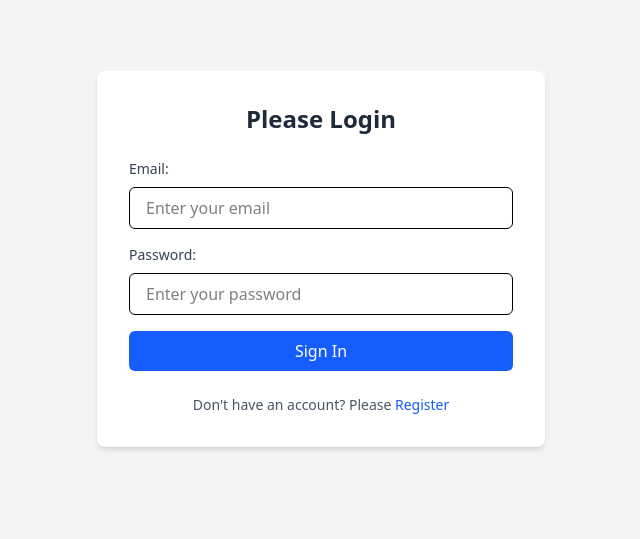
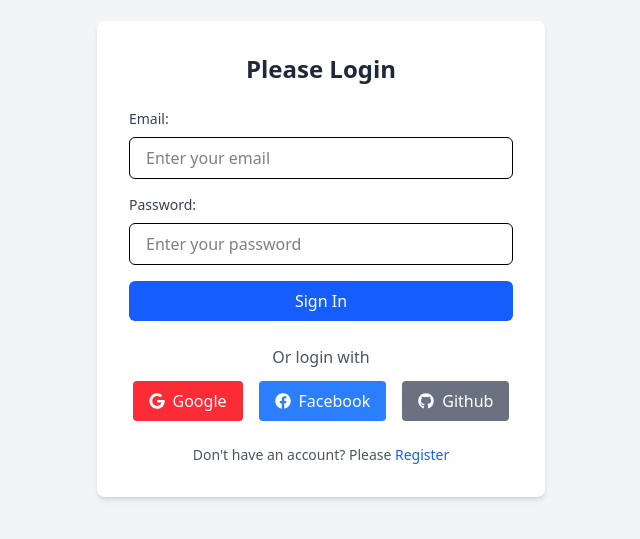
Before and after one commit to Sourov-Chandra/firebase_Auth_Email-Password, a React app: page /login in a window 1280 px wide. Shown: the part 141-680 px from the top of the page, without its empty margins (319-959 px from the left). Built offline with nearby package versions, Linux system fonts and the light colour scheme; the HTML template or start-up script is replaced by a standard one.

Commit message:
redesign the login and register file for adding social form

```diff
--- a/src/components/Login.jsx
+++ b/src/components/Login.jsx
@@ -1,11 +1,12 @@
 import { getAuth, signInWithEmailAndPassword } from 'firebase/auth';
 import React, { useState } from 'react'
 import { Link, useNavigate } from 'react-router';
+import { FaFacebook, FaGithub, FaGoogle } from "react-icons/fa";
 
 const Login = () => {
     const [email, setEmail] = useState("");
     const [password, setPassword] = useState("");
-    const navigate = useNavigate("")
+    const navigate = useNavigate()
     const [error, setError] = useState("")
 
     const auth = getAuth();
@@ -38,6 +39,7 @@ const Login = () => {
           Please Login
         </h1>
 
+        {/* Login Form */}
         <form action="" onSubmit={handleLogin} className="space-y-4">
           <div>
             <label className=" block mb-2 text-sm font-medium text-gray-700">
@@ -70,9 +72,7 @@ const Login = () => {
             />
           </div>
 
-          {error && (
-            <p className='text-sm italic text-red-500'>{error}</p>
-          )}
+          {error && <p className="text-sm italic text-red-500">{error}</p>}
 
           <button
             type="submit"
@@ -81,6 +81,28 @@ const Login = () => {
             Sign In
           </button>
         </form>
+
+        {/* Social Login */}
+                    <div className=" text-center space-y-3">
+                      <p className="text-gray-600">Or login with</p>
+
+                      <div className="flex justify-center space-x-4">
+                        <button className="flex items-center px-4 py-2 rounded bg-red-500 hover:bg-red-600 text-white space-x-2">
+                          <FaGoogle />
+                          <span>Google</span>
+                        </button>
+                        <button className="flex items-center px-4 py-2 rounded bg-blue-500 hover:bg-blue-600 text-white space-x-2">
+                          <FaFacebook />
+                          <span>Facebook</span>
+                        </button>
+                        <button className="flex items-center px-4 py-2 rounded bg-gray-500 hover:bg-gray-600 text-white space-x-2">
+                          <FaGithub />
+                          <span>Github</span>
+                        </button>
+                      </div>
+                    </div>
+
+        {/* text */}
         <p className="text-sm text-center text-gray-600">
           Don't have an account? Please
           <Link to="/register" className="text-blue-600 hover:underline">
--- a/src/components/Register.jsx
+++ b/src/components/Register.jsx
@@ -2,6 +2,7 @@ import React, { useState } from "react";
 import { Link, useNavigate } from "react-router";
 import { getAuth, createUserWithEmailAndPassword } from "firebase/auth";
 import app from "../firebase/firebase.config";
+import { FaFacebook, FaGithub, FaGoogle } from "react-icons/fa";
 
 const Register = () => {
     const [email, setEmail] = useState("");
@@ -55,7 +56,7 @@ const Register = () => {
               />
             </div>
             <div>
-                        <label  className=" block mb-2 text-sm font-medium text-gray-700">
+              <label className=" block mb-2 text-sm font-medium text-gray-700">
                 Password:
               </label>
               <input
@@ -77,10 +78,33 @@ const Register = () => {
             >
               Sign Up
             </button>
+
+            {/* Social Login */}
+            <div className=" text-center space-y-3">
+              <p className="text-gray-600">Or sign up with</p>
+
+              <div className="flex justify-center space-x-4">
+                <button className="flex items-center px-4 py-2 rounded bg-red-500 hover:bg-red-600 text-white space-x-2">
+                  <FaGoogle />
+                  <span>Google</span>
+                </button>
+                <button className="flex items-center px-4 py-2 rounded bg-blue-500 hover:bg-blue-600 text-white space-x-2">
+                  <FaFacebook />
+                  <span>Facebook</span>
+                </button>
+                <button className="flex items-center px-4 py-2 rounded bg-gray-500 hover:bg-gray-600 text-white space-x-2">
+                  <FaGithub />
+                  <span>Github</span>
+                </button>
+              </div>
+            </div>
           </form>
           <p className="text-sm text-center text-gray-600">
             Already have an account? Please
-                    <Link to="/login" className="text-blue-600 hover:underline"> Login</Link>
+            <Link to="/login" className="text-blue-600 hover:underline">
+              {" "}
+              Login
+            </Link>
           </p>
         </div>
       </div>
```
Lines whose indentation alone changed are shown as unchanged.
